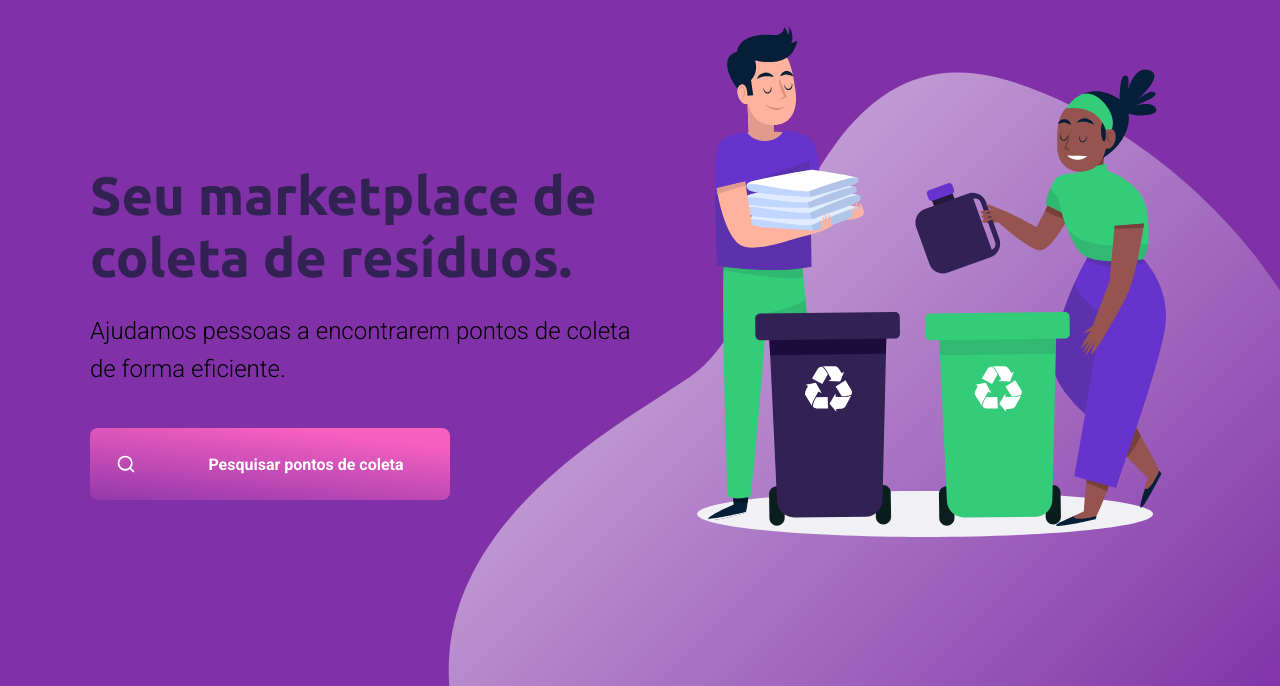
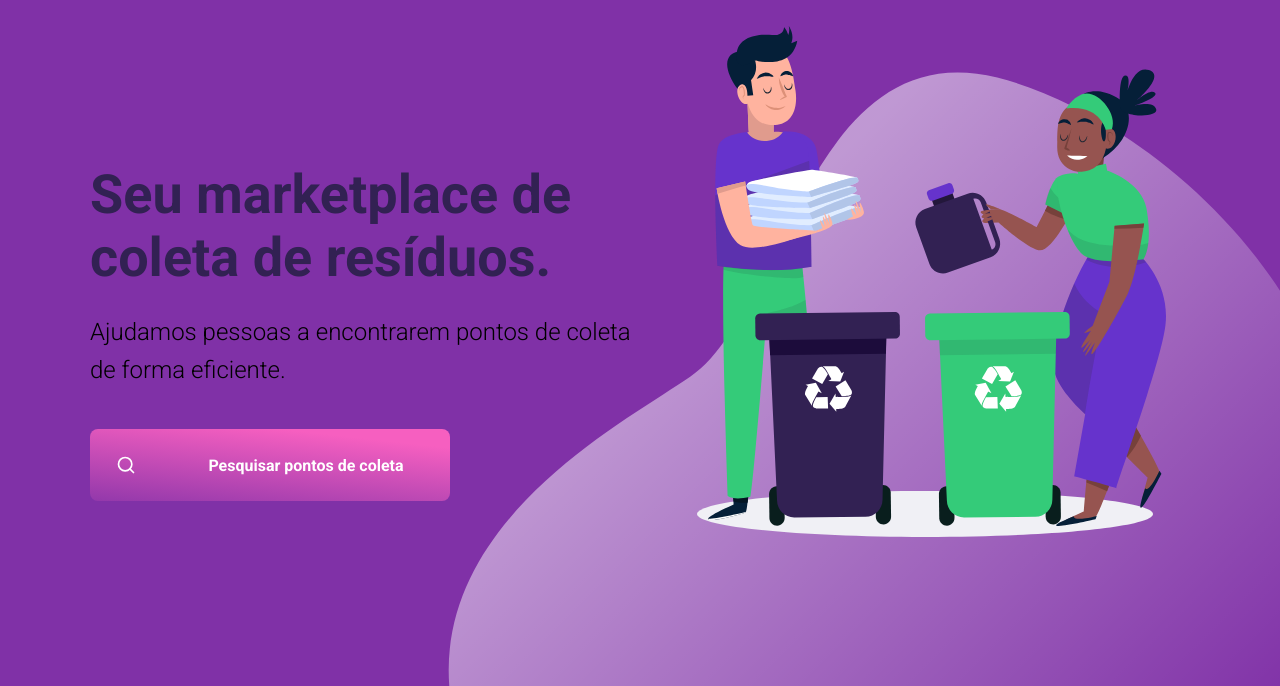
Before and after one commit to renanaugust/NLW, a plain HTML site: page index.html in a window 1280 px wide. Shown: the part 114-800 px from the top of the page. Drawn offline with Linux system fonts and the light colour scheme.

Commit message:
Update main.css

```diff
--- a/styles/main.css
+++ b/styles/main.css
@@ -20,8 +20,3 @@ body {
 a {
     text-decoration: none;
 }
-
-h1, h2, h3, h4, h5, h6 {
-    font-family: 'Ubuntu', sans-serif;
-    color: var(--title-color);
-}
```
